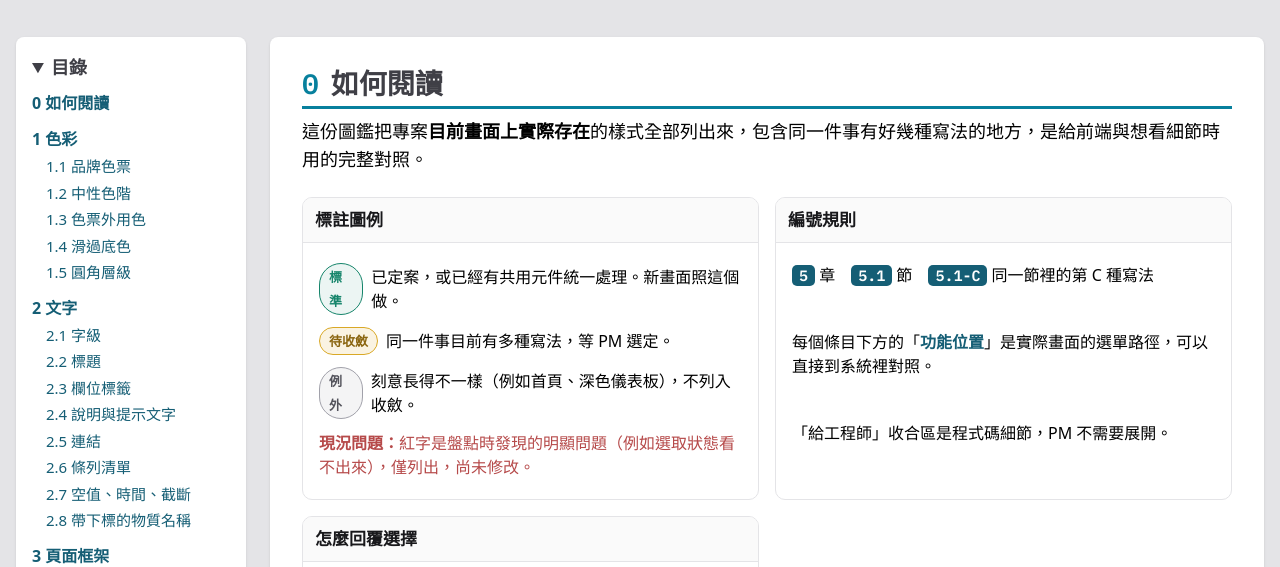
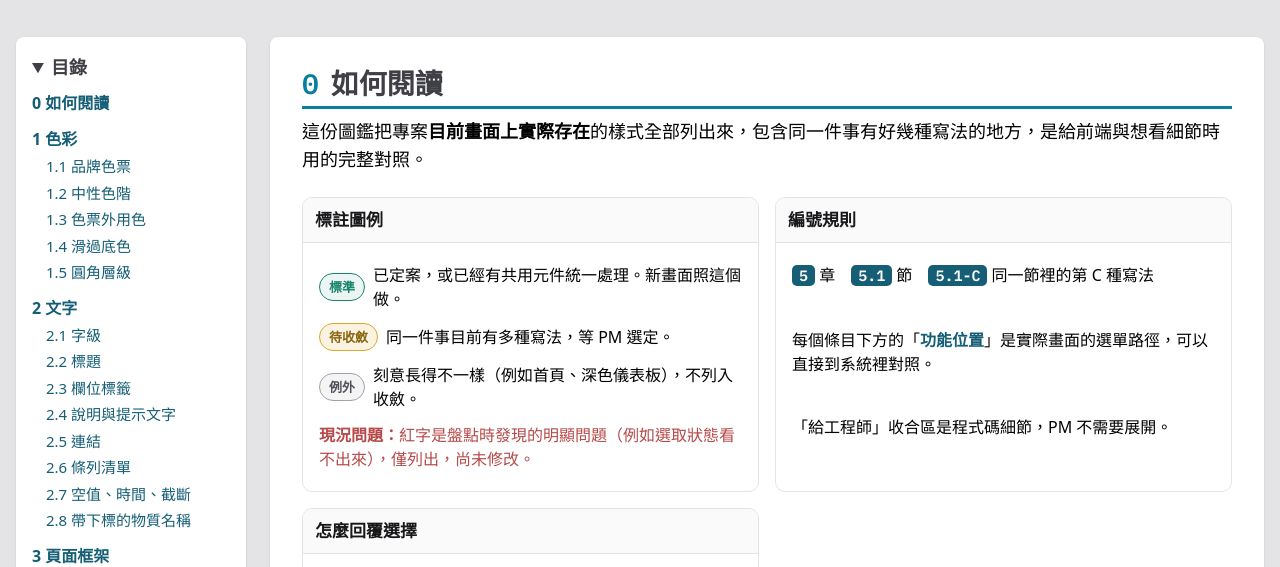
Before and after one commit to binghan60/meetingDemo, a website: page docs/styleguide.html in a window 1280 px wide. Shown: the part 167-734 px from the top of the page. Drawn offline with nearby package versions, Linux system fonts and the light colour scheme.

Commit message:
調整 .tag 樣式，新增 flex-shrink 和 white-space 屬性以改善顯示效果

```diff
--- a/docs/styleguide.html
+++ b/docs/styleguide.html
@@ -61,7 +61,7 @@
   .entry-head{display:flex;flex-wrap:wrap;align-items:center;gap:8px;padding:8px 12px;background:#fafafa;border-bottom:1px solid #e4e4e7;}
   .no{font-family:"IBM Plex Mono",monospace;font-weight:600;font-size:15px;color:#fff;background:#155E75;border-radius:5px;padding:1px 7px;}
   .name{font-size:17px;font-weight:700;color:#18181b;}
-  .tag{font-size:13px;font-weight:700;border-radius:999px;padding:1px 9px;border:1px solid;}
+  .tag{font-size:13px;font-weight:700;border-radius:999px;padding:1px 9px;border:1px solid;flex-shrink:0;white-space:nowrap;}
   .tag-std{color:#16856B;border-color:#16856B;background:#16856B14;}
   .tag-todo{color:#8a6510;border-color:#D9A826;background:#D9A82622;}
   .tag-exc{color:#52525b;border-color:#a1a1aa;background:#f4f4f5;}
```
